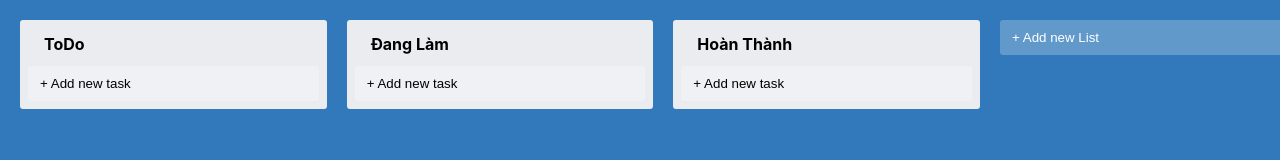
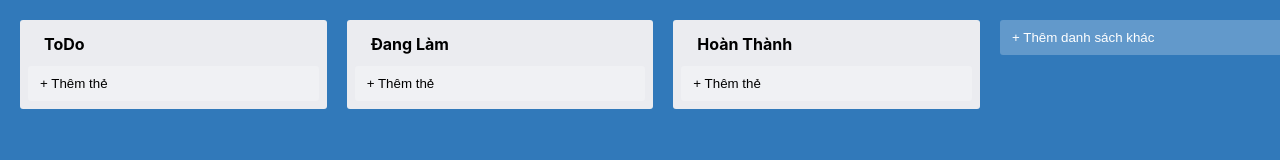
Before and after one commit to LinkK9/trello-fake, a React (Create React App) app: page / in a window 1280 px wide. Shown: the top 160 px of the page. Built offline with nearby package versions, Linux system fonts and the light colour scheme.

Commit message:
them thu vien dnd

```diff
--- a/package.json
+++ b/package.json
@@ -3,6 +3,7 @@
   "version": "0.1.0",
   "private": true,
   "dependencies": {
+    "@reduxjs/toolkit": "^1.6.2",
     "@testing-library/jest-dom": "^5.11.4",
     "@testing-library/react": "^11.1.0",
     "@testing-library/user-event": "^12.1.10",
@@ -11,8 +12,12 @@
     "@types/react": "^17.0.0",
     "@types/react-dom": "^17.0.0",
     "@types/styled-components": "^5.1.15",
+    "nanoid": "^3.1.30",
     "react": "^17.0.2",
+    "react-dnd": "^14.0.4",
+    "react-dnd-html5-backend": "^14.0.2",
     "react-dom": "^17.0.2",
+    "react-redux": "^7.2.6",
     "react-scripts": "4.0.3",
     "styled-components": "^5.3.3",
     "typescript": "^4.1.2",
--- a/src/App.tsx
+++ b/src/App.tsx
@@ -1,33 +1,11 @@
-import { nanoid } from "nanoid";
 import React from "react";
-import { useDispatch, useSelector } from "react-redux";
-import AddNewItem from "./components/add-item/AddNewItem";
-import Card from "./components/card/Card";
-import Column from "./components/column/Column";
-import { addNewList, selectTaskList } from "./store/task.slice";
-import { AppContainer } from "./styles";
+import Home from "./components/home/Home";
 
 function App() {
-  const taskList = useSelector(selectTaskList);
-  const dispatch = useDispatch();
-  const handleAddList = (tittle: string) => {
-    dispatch(addNewList({
-      id: nanoid(),
-      text: tittle,
-      task: [],
-    }))
-  }
   return (
-    <AppContainer>
-      {taskList.map((list) => (
-        <Column text={list.text} id={list.id} key={list.id}>
-          {list.task.map((task) => (
-            <Card key={task.id} text={task.text} />
-          ))}
-        </Column>
-      ))}
-      <AddNewItem toggleButtonText="+ Add new List" onAdd={handleAddList} />
-    </AppContainer>
+    <div>
+      <Home />
+    </div>
   );
 }
 
--- /dev/null
+++ b/src/DragItems.ts
@@ -0,0 +1,7 @@
+export type ColumnDragItem = {
+	id: string
+	title: string
+	type: "COLUMN"
+}
+
+export type DragItem = ColumnDragItem
--- a/src/components/column/Column.tsx
+++ b/src/components/column/Column.tsx
@@ -1,7 +1,14 @@
 import { nanoid } from "nanoid";
-import React from "react";
-import { useDispatch } from "react-redux";
-import { addNewTask } from "../../store/task.slice";
+import React, { useRef } from "react";
+import { useDrag, useDrop } from "react-dnd";
+import { useDispatch, useSelector } from "react-redux";
+import { ColumnDragItem } from "../../DragItems";
+import {
+  addNewTask,
+  moveColumn,
+  selectDraggedStatus,
+  setDraggedItem,
+} from "../../store/task.slice";
 import { ColumnContainer, ColumnTitle } from "../../styles";
 import AddNewItem from "../add-item/AddNewItem";
 
@@ -11,21 +18,63 @@ export type ColumnProps = {
 };
 
 const Column: React.FC<ColumnProps> = ({ id, text, children }) => {
-	const dispatch = useDispatch()
+  const dispatch = useDispatch();
   const handleAddTask = (text: string) => {
-		dispatch(addNewTask({
+    if (text === "") {
+      return;
+    }
+    dispatch(
+      addNewTask({
         colId: id,
         task: {
           id: nanoid(),
           text: text,
+        },
+      })
+    );
+  };
+
+  const draggedItem = useSelector(selectDraggedStatus);
+  const item: ColumnDragItem = {
+    id,
+    title: text,
+    type: "COLUMN",
+  };
+  const [, drag] = useDrag(() => ({
+    type: "COLUMN",
+    item: () => {
+      dispatch(setDraggedItem(item));
+			return item
+    },
+    end: () => {
+      dispatch(setDraggedItem(null));
+    },
+  }));
+
+  const [, drop] = useDrop({
+    accept: "COLUMN",
+    hover(){
+      if (!draggedItem) {
+        return;
       }
-		}))
+      if (draggedItem.type === "COLUMN") {
+        if (draggedItem.id === id) {
+          return;
         }
+        dispatch(moveColumn({ hoverId: id, draggedId: draggedItem.id }));
+      }
+    },
+  });
+
+  const ref = useRef(null);
+
+  drag(drop(ref));
+
   return (
-    <ColumnContainer>
+    <ColumnContainer ref={ref}>
       <ColumnTitle>{text}</ColumnTitle>
       {children}
-      <AddNewItem toggleButtonText="+ Add new task" onAdd={handleAddTask} dark />
+      <AddNewItem toggleButtonText="+ Thêm thẻ" onAdd={handleAddTask} dark />
     </ColumnContainer>
   );
 };
--- /dev/null
+++ b/src/components/home/Home.tsx
@@ -0,0 +1,46 @@
+import { nanoid } from "nanoid";
+import React from "react";
+import { useDrop } from "react-dnd";
+import { useDispatch, useSelector } from "react-redux";
+import { addNewList, selectTaskList } from "../../store/task.slice";
+import { AppContainer } from "../../styles";
+import AddNewItem from "../add-item/AddNewItem";
+import Card from "../card/Card";
+import Column from "../column/Column";
+
+const Home: React.FC = () => {
+  const taskList = useSelector(selectTaskList);
+  const dispatch = useDispatch();
+  const handleAddList = (title: string) => {
+    if (title === "") {
+      return;
+    }
+    dispatch(
+      addNewList({
+        id: nanoid(),
+        text: title,
+        task: [],
+      })
+    );
+  };
+
+  const [ , drop] = useDrop(() => ({
+    accept: 'COLUMN',
+
+  }))
+
+  return (
+    <AppContainer ref={drop}>
+      {taskList.map((list) => (
+        <Column text={list.text} id={list.id} key={list.id}>
+          {list.task.map((task) => (
+            <Card key={task.id} text={task.text} />
+          ))}
+        </Column>
+      ))}
+      <AddNewItem toggleButtonText="+ Thêm danh sách khác " onAdd={handleAddList} />
+    </AppContainer>
+  );
+};
+
+export default Home;
--- a/src/index.tsx
+++ b/src/index.tsx
@@ -5,11 +5,15 @@ import App from "./App";
 import reportWebVitals from "./reportWebVitals";
 import { store } from "./store/store";
 import { Provider } from "react-redux";
+import { DndProvider } from "react-dnd";
+import { HTML5Backend } from "react-dnd-html5-backend";
 
 ReactDOM.render(
+  <DndProvider backend={HTML5Backend}>
   <Provider store={store}>
     <App />
-  </Provider>,
+  </Provider>
+  </DndProvider>,
   document.getElementById("root")
 );
 
--- a/src/store/task.slice.ts
+++ b/src/store/task.slice.ts
@@ -1,8 +1,11 @@
 import { createSlice, PayloadAction } from "@reduxjs/toolkit";
+import { DragItem } from "../DragItems";
+import { findItemIndexById, moveItem } from "../utils/arrayutils";
 import { RootState } from "./store";
 
 type AppState = {
 	list: List[]
+	draggedItem?: DragItem | null
 }
 type List = {
   id: string;
@@ -29,7 +32,8 @@ const initialState: AppState = {
     id: "3",
     text: "Hoàn Thành",
     task: [],
-  },]
+  },],
+	draggedItem: null
 };
 
 export const TaskSlice = createSlice({
@@ -43,11 +47,24 @@ export const TaskSlice = createSlice({
 			const colIndex = state.list.findIndex(col => col.id === action.payload.colId)
 			state.list[colIndex].task.push(action.payload.task)
 		},
+    setDraggedItem: (state, action) => {
+      // state = {
+      //   ...state,
+      //   draggedItem: action.payload
+      // }
+      state.draggedItem = action.payload
+    },
+    moveColumn: (state, action) => {
+      const hoverIndex = findItemIndexById(state.list, action.payload.hoverId);
+      const draggedIndex = findItemIndexById(state.list, action.payload.draggedId)
+      state.list = moveItem(state.list, hoverIndex, draggedIndex)
+    }
   },
 });
 
 export const selectTaskList = (state: RootState): List[] => state.task.list;
+export const selectDraggedStatus= (state: RootState) => state.task.draggedItem;
 
-export const {addNewList, addNewTask} = TaskSlice.actions;
+export const {addNewList, addNewTask, moveColumn, setDraggedItem} = TaskSlice.actions;
 
 export default TaskSlice.reducer;
--- a/src/styles.ts
+++ b/src/styles.ts
@@ -75,4 +75,5 @@ border: none;
 box-shadow: #091e4240 0px 1px 0px 0px;
 margin-bottom: 0.5rem;
 width: 100%;
+height: 2rem;
 `
--- /dev/null
+++ b/src/utils/arrayutils.ts
@@ -0,0 +1,21 @@
+
+type Item = {
+	id: string
+}
+
+export const removeItemAtIndex = (array: any[], index: number ) => {
+	return [...array.slice(0, index), ...array.slice(index + 1)]
+}
+
+export const insertItemAtIndex = (array: any[], item: any, index: number) => {
+	return [...array.slice(0, index), item ,...array.slice(index)]
+}
+
+export const moveItem = (array: any[], from: number, to: number) => {
+	const item = array[from];
+	return insertItemAtIndex(removeItemAtIndex(array, from), item, to)
+}
+
+export const findItemIndexById = (array: any[], id: string) => {
+	return array.findIndex((item: Item) => item.id === id)
+}
```
Also changed, not shown: 1 other file (tests, documents, lock files or other folders). Lines whose indentation alone changed are shown as unchanged.
